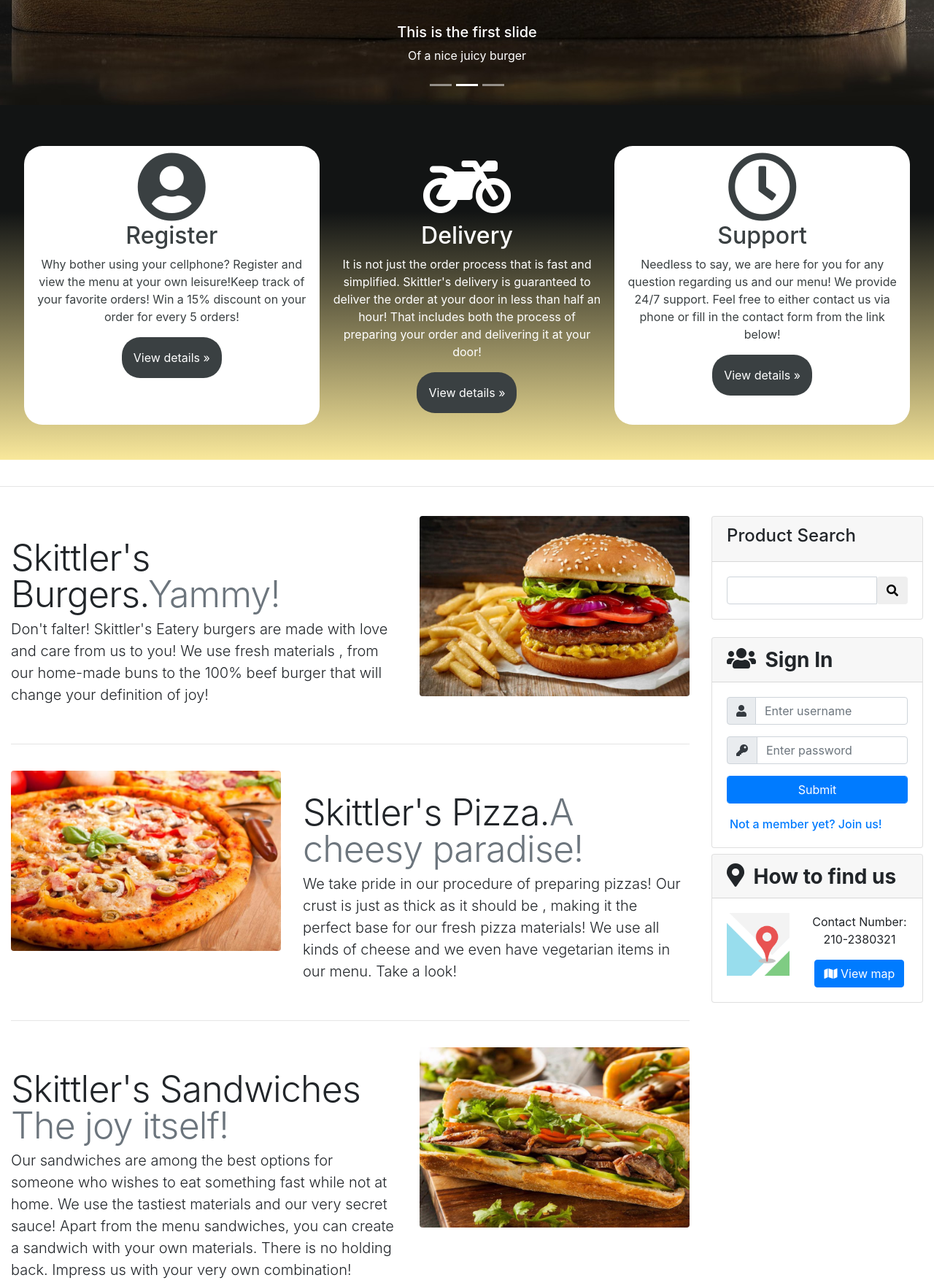
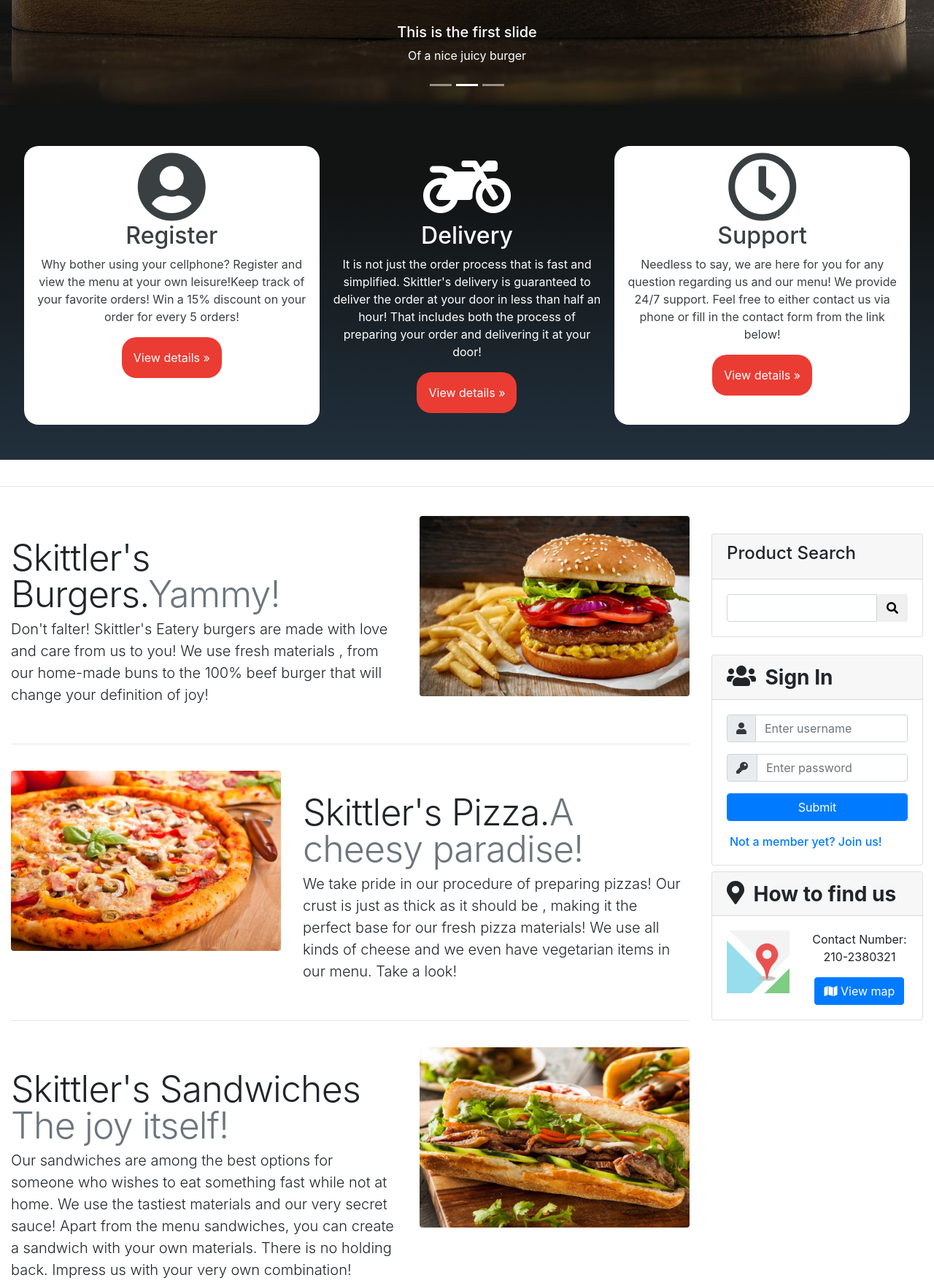
Before and after one commit to Orgix/Skittler-s-Eatery, a PHP site: page / in a window 1280 px wide. Shown: the part 724-2482 px from the top of the page at 73% size. Run offline with PHP 8.4, Linux system fonts and the light colour scheme; some libraries are stand-ins or nearby versions.

Commit message:
changes on page colors, chnages in css

```diff
--- a/index.html
+++ b/index.html
@@ -100,7 +100,7 @@
     <!-- Row -->
     <div class="row text-center">
       <!-- col-lg-4-->
-      <div class="col-lg-4 mt-2 headings-item-side">
+      <div class="col-lg-4 mt-2 headings-item-side bg-white">
 
 
         <i class="fas fa-user-circle fa-6x mt-2"></i>
@@ -109,7 +109,7 @@
         <p><a class="btn btn-secondary" href="#" role="button">View details &raquo;</a></p>
       </div><!-- /.col-lg-4 -->
 
-      <div class="col-lg-4 mt-2 headings-item-center">
+      <div class="col-lg-4 mt-2 headings-item-center ">
         <!-- delivery scotter icon -->
         <i class="fas fa-motorcycle fa-6x mt-2"></i>
         <!-- <img class="rounded-circle mt-3" src="img/img5.jpg" alt="Generic placeholder image" width="100" height="100"> -->
@@ -120,7 +120,7 @@
       </div><!-- /.col-lg-4 -->
 
 
-      <div class="col-lg-4 mt-2 headings-item-side">
+      <div class="col-lg-4 mt-2 headings-item-side bg-white">
         <!-- icon with food/food materials -->
         <i class="far fa-clock fa-6x mt-2"></i>
         <!-- <img class="rounded-circle mt-3" src="img/img1.jpg" alt="Generic placeholder image" width="100" height="100"> -->
@@ -192,7 +192,7 @@
 
         <hr class="featurette-divider">
       </div>
-      <div class="col-md-12 col-lg-4 col-xl-3">
+      <div class="aside col-md-12 col-lg-4 col-xl-3 pt-4">
         <div class="card">
           <div class="card-header">
             <h4>Product Search</h4>
--- a/navbar.css
+++ b/navbar.css
@@ -7,6 +7,7 @@
   background-color: rgba(0,0,0,.7) !important;
 }
 */
+
 .bg-ultra-dark{
   background-color: #121414;
 }
@@ -21,12 +22,11 @@
   color:orange !important;
 }
 .headings-container{
-  background-image: linear-gradient(#121414 30%, #F9E89B);
+  background-image: linear-gradient(#121414 25%, #21303D);
 }
 .headings-item-side{
-  background-color: white;
   color: #3A4042;
-  border-radius: 25px;
+  border-radius: 20px;
 }
 .headings-item-center{
   color: white;
@@ -34,9 +34,9 @@
 /*Featurette CSS*/
 .btn-secondary{
   border: none;
-  border-radius: 25px;
+  border-radius: 20px;
   padding: 16px;
-  background-color: #3A4042;
+  background-color: #EA3C33;
 }
 .featurette-divider {
   margin: 2.25rem 0; /* Space out the Bootstrap <hr> more */
@@ -48,7 +48,6 @@
   line-height: 1;
   letter-spacing: -.05rem;
 }
-
 /* RESPONSIVE CSS
 -------------------------------------------------- */
 
```
